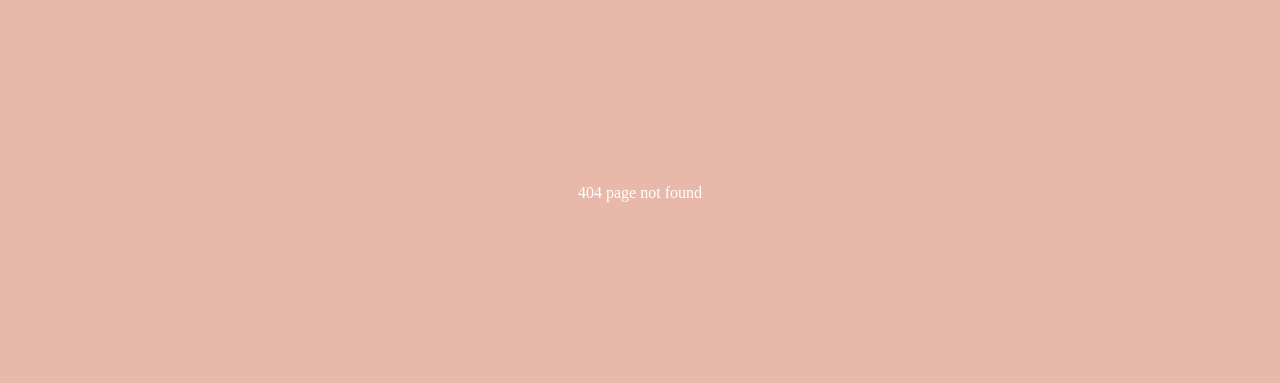
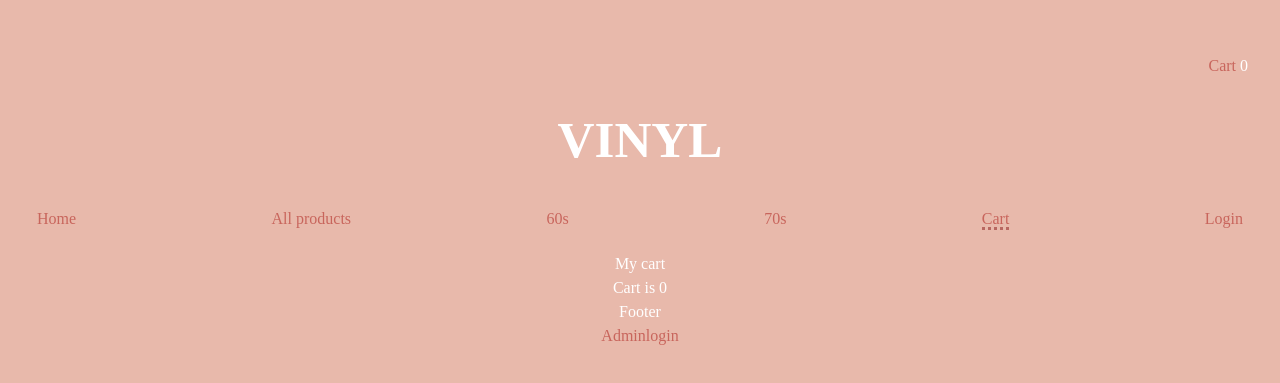
Before and after one commit to jennikaelisson/vinyl-shop, a React (Vite) app in the folder client/: page /cart in a window 1280 px wide. Before the commit this address had no page. Shown: the part 207-590 px from the top of the page. Built offline with nearby package versions, Linux system fonts and the light colour scheme.

Commit message:
moving cart

```diff
--- a/client/src/Router.tsx
+++ b/client/src/Router.tsx
@@ -8,6 +8,7 @@ import CustomerRegister from "./pages/CustomerRegister";
 import ProductList from "./pages/ProductList";
 import SeventiesList from "./pages/SeventiesList";
 import SixtiesList from "./pages/SixtiesList";
+import Cart from "./pages/Cart";
 
 
 export const router = createBrowserRouter([
@@ -44,6 +45,10 @@ export const router = createBrowserRouter([
 				path: "/70s",
 				element: <SeventiesList
 				 />,
+			},{
+				path: "/cart",
+				element: <Cart
+				 />,
 			},
 		],
 	},
--- a/client/src/components/Header.tsx
+++ b/client/src/components/Header.tsx
@@ -1,3 +1,4 @@
+import { Link } from "react-router-dom";
 import { useCart } from "../Context/CartContext";
 import Navigation from "./Navigation";
 
@@ -5,8 +6,14 @@ const Header = () => {
     const {cart} = useCart();
 
     return <div>
-        <h1>VINYL</h1><Navigation />
-        <p>Cart: {cart.length}</p>
+               <div>
+                <p className="align-right"><Link
+							to="/cart"
+							className="btn button link-color d-none d-md-inline"
+						>
+Cart						</Link> {cart.length}</p>
+        </div>
+ <h1>VINYL</h1><Navigation />
         </div>
 }
 
--- a/client/src/components/Navigation.tsx
+++ b/client/src/components/Navigation.tsx
@@ -6,7 +6,7 @@ const Navigation = () => {
       <li>
         <NavLink to={"/"}>Home</NavLink>
       </li>
-      <NavLink to={"/products"}>Products</NavLink>
+      <NavLink to={"/products"}>All products</NavLink>
 
        {/* <li>
         <NavLink to={"/portfolio"}>Portfolio</NavLink>
@@ -18,6 +18,8 @@ const Navigation = () => {
         <NavLink to={"/70s"}>70s</NavLink>
       </li>
       <li>
+        <NavLink to={"/cart"}>Cart</NavLink>
+      </li><li>
         <NavLink to={"/login"}>Login</NavLink>
       </li>
     </ul>
--- /dev/null
+++ b/client/src/pages/Cart.tsx
@@ -0,0 +1,14 @@
+import { useCart } from "../Context/CartContext";
+
+const Cart = () => {
+
+    const {cart} = useCart();
+
+    return <>My cart
+
+    <div>
+                Cart is {cart.length}
+        </div></>
+}
+
+export default Cart;
--- a/client/src/styles/index.scss
+++ b/client/src/styles/index.scss
@@ -210,3 +210,7 @@
     padding: var(--padding);
   }
   */
+
+  .align-right {
+    text-align: right;
+  }
```
Also changed, not shown: 1 other file (tests, documents, lock files or other folders).
